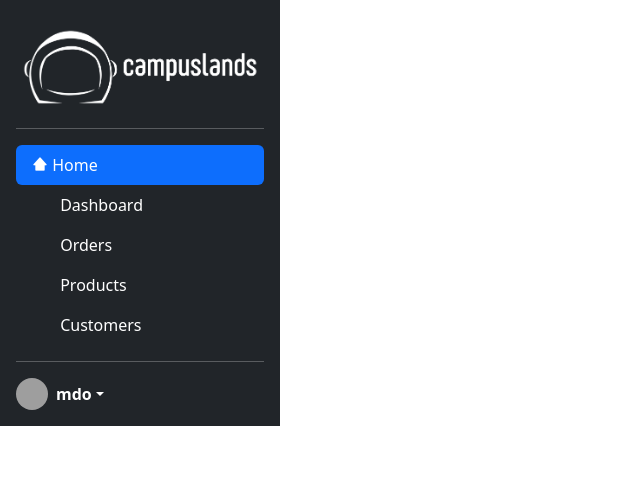
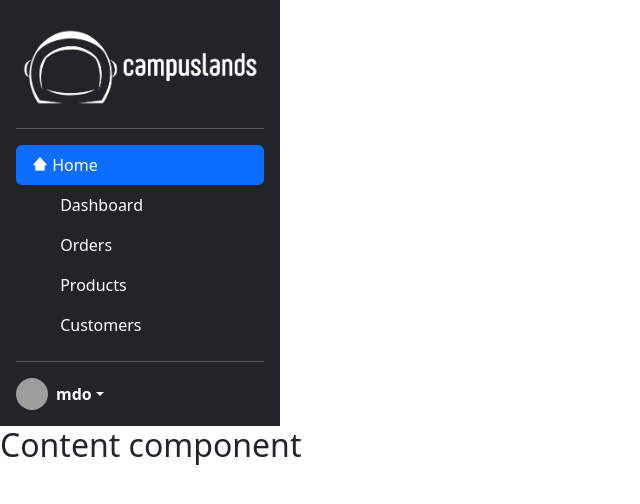
Before and after one commit to David-Albarracin/PROYECTO-JAVASCRIPT, a plain HTML site: page index.html in a window 1280 px wide. Shown: the whole page, without its empty margins (0-640 px from the left). Drawn offline with nearby package versions, Linux system fonts and the light colour scheme; grey boxes are pictures that could not be loaded.

Commit message:
test: :zap: check branch

```diff
--- a/app/main/content.js
+++ b/app/main/content.js
@@ -1,6 +1,10 @@
 //TEMPLATE
 const template = document.createElement("template");
-template.innerHTML =  /*HTML*/``
+template.innerHTML =  /*HTML*/`
+<h2>Content component</h2>
+
+
+`
 
 //Estructura Básica de un web component
 export class content extends HTMLElement {
--- a/index.html
+++ b/index.html
@@ -12,6 +12,7 @@
 <body class="body">
     <main class="main">
         <side-bar></side-bar>
+        <content-component></content-component>
     </main>
 </body>
 </html>
```
